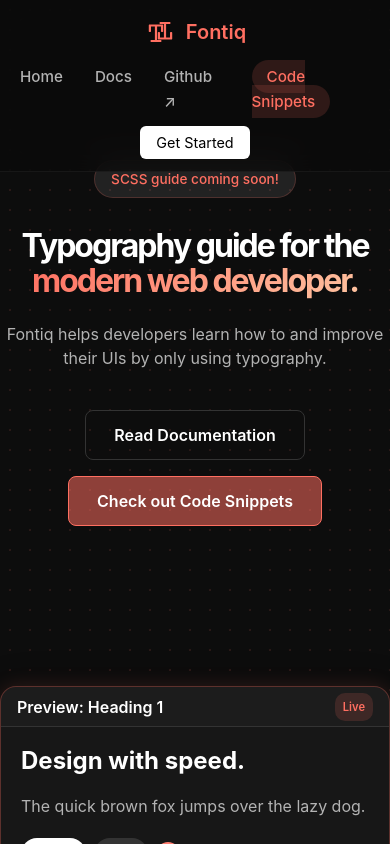
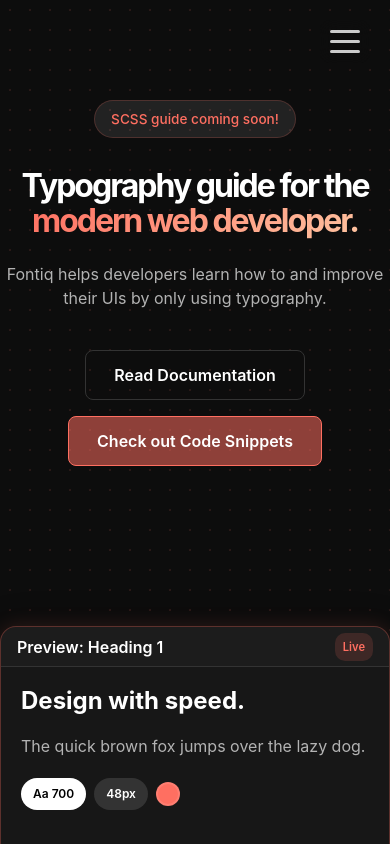
Before and after one commit to Johnson-Berisha/typography, a Next.js app: page / in a window 390 px wide. Shown: the top 844 px of the page. Built offline with nearby package versions, Linux system fonts and the light colour scheme; no server answers.

Commit message:
made the mobile nav menu in homepage

```diff
--- a/src/app/homepage.css
+++ b/src/app/homepage.css
@@ -43,7 +43,7 @@
   height: 100%;
 }
 
-.nav-container ul {
+.nav-container ul, .nav-mobile ul {
   list-style: none;
   display: flex;
   gap: 32px;
@@ -97,6 +97,52 @@
   font-size: 1.25rem;
 }
 
+/* mobile nav */
+.nav-mobile{
+  background-color: #111111b0;
+  width: fit-content;
+  padding: 1rem;
+  backdrop-filter: blur(10px);
+  position: fixed;
+  left: 20px;
+  top: -100%;
+  z-index: 1000;
+  display: flex;
+  flex-direction: column;
+  gap: 20px;
+  border-radius: 20px;
+  border: #333 1px solid;
+  transition: 0.6s;
+}
+.nav-mobile ul {
+  flex-direction: column;
+  padding-left: 0;
+}
+
+.nav-mobile-hamburger {
+  display: grid;
+  gap: 7px;
+  position: fixed;
+  right: 20px;
+  top: 20px;
+  padding: 10px;
+  backdrop-filter: blur(10px);
+  border-radius: 10px;
+  cursor: pointer;
+  transition: 0.1s transform;
+  z-index: 1000;
+}
+.nav-mobile-hamburger:active {
+  transform: scale(0.8);
+}
+
+.nav-mobile-hamburger .line {
+  width: 30px;
+  height: 3px;
+  background-color: var(--gray80);
+  border-radius: 2px;
+}
+
 /* btns */
 .btn {
   display: inline-block;
@@ -131,14 +177,7 @@
 
 @media (max-width: 850px) {
   nav.homepage-nav {
-    height: fit-content;
-    padding: 1rem 0;
-  }
-  .nav-container {
-    flex-direction: column;
-    justify-content: center;
-    align-items: center;
-    gap: 1rem;
+    display: none;
   }
 
 }
@@ -194,6 +233,9 @@
 }
 
 @media (max-width: 850px) {
+  .hero{
+    padding-top: 100px;
+  }
   .hero-buttons {
     flex-direction: column;
     align-items: center;
--- a/src/app/page.js
+++ b/src/app/page.js
@@ -9,6 +9,9 @@
   const [scrolled, setScrolled] = useState(false);
   const [openIndex, setOpenIndex] = useState(null);
   const panelsRef = useRef([]);
+  const navRef = useRef(null);
+  const hamburgerRef = useRef(null);
+  const openedNavRef = useRef(false);
 
   useEffect(() => {
     const handleScroll = () => {
@@ -21,6 +24,28 @@
 
     window.addEventListener("scroll", handleScroll);
     return () => window.removeEventListener("scroll", handleScroll);
+  }, []);
+
+  useEffect(() => {
+    const hamburger = hamburgerRef.current;
+    const nav = navRef.current;
+
+    const toggleNav = () => {
+      if(openedNavRef.current === false) {
+        nav.style.top = "20px";
+        openedNavRef.current = true;
+      } else {
+        nav.style.top = "-100%";
+        openedNavRef.current = false;
+      }
+    }
+
+    hamburger.addEventListener("click", toggleNav);
+
+    // clean up after yo things
+    return() => {
+      hamburger.removeEventListener("click", toggleNav);
+    }
   }, []);
 
   return (
@@ -66,7 +91,48 @@
             </Link>
           </div>
         </div>
+
       </nav>
+      <div className="nav-mobile-hamburger" ref={hamburgerRef}>
+        <div className="line"></div>
+        <div className="line"></div>
+        <div className="line"></div>
+      </div>
+      <div className="nav-mobile" ref={navRef}>
+          <div className="hn-title">
+            <Image
+              src="/logo-32-transparent.svg"
+              alt="Typography Logo"
+              width={32}
+              height={32}
+            />{" "}
+            <span>Fontiq</span>
+          </div>
+          <div className="links">
+            <ul>
+              <li>
+                <Link href={"#"} className="nav-link">
+                  Home
+                </Link>
+              </li>
+              <li>
+                <Link href={"/docs"} className="nav-link">
+                  Docs
+                </Link>
+              </li>
+              <li>
+                <Link href={"https://github.com/Johnson-Berisha/typography"} className="nav-link">
+                  Github ↗
+                </Link>
+              </li>
+              <li>
+                <Link href={"/code-snippets-app"} className="nav-link highlight">
+                  Code Snippets
+                </Link>
+              </li>
+            </ul>
+          </div>
+        </div>
       <header className="hero">
         <div className="hero-content">
           <div className="badge">SCSS guide coming soon!</div>
```
